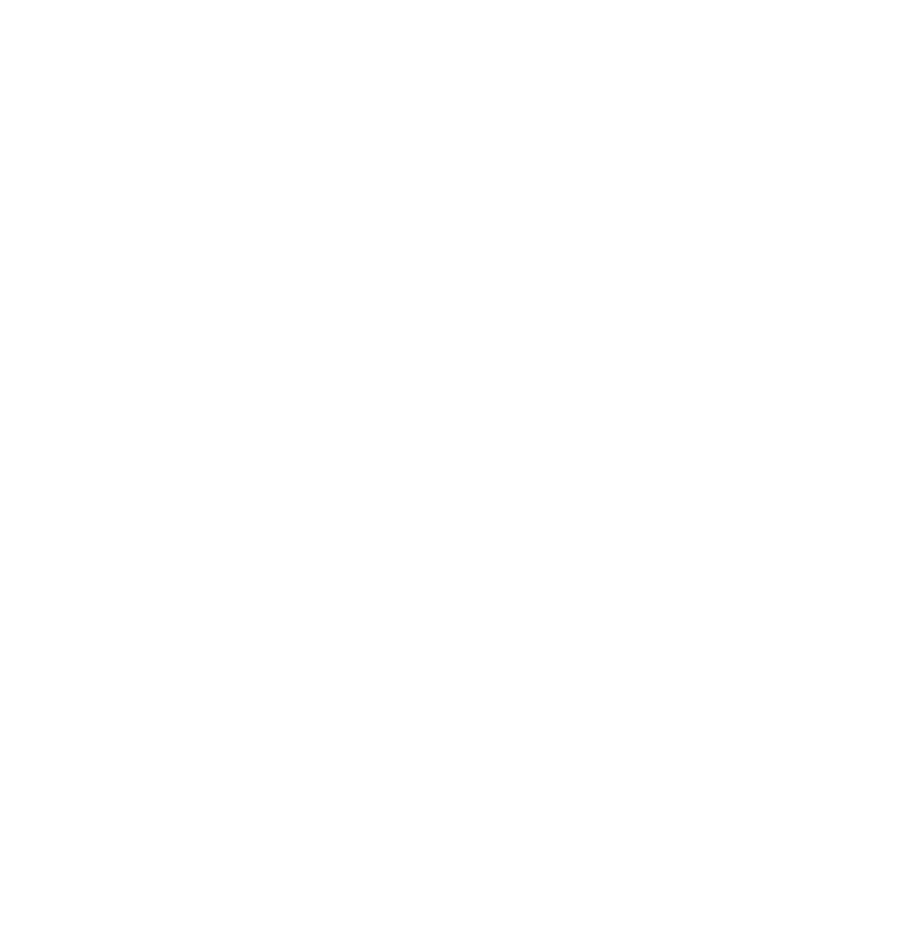
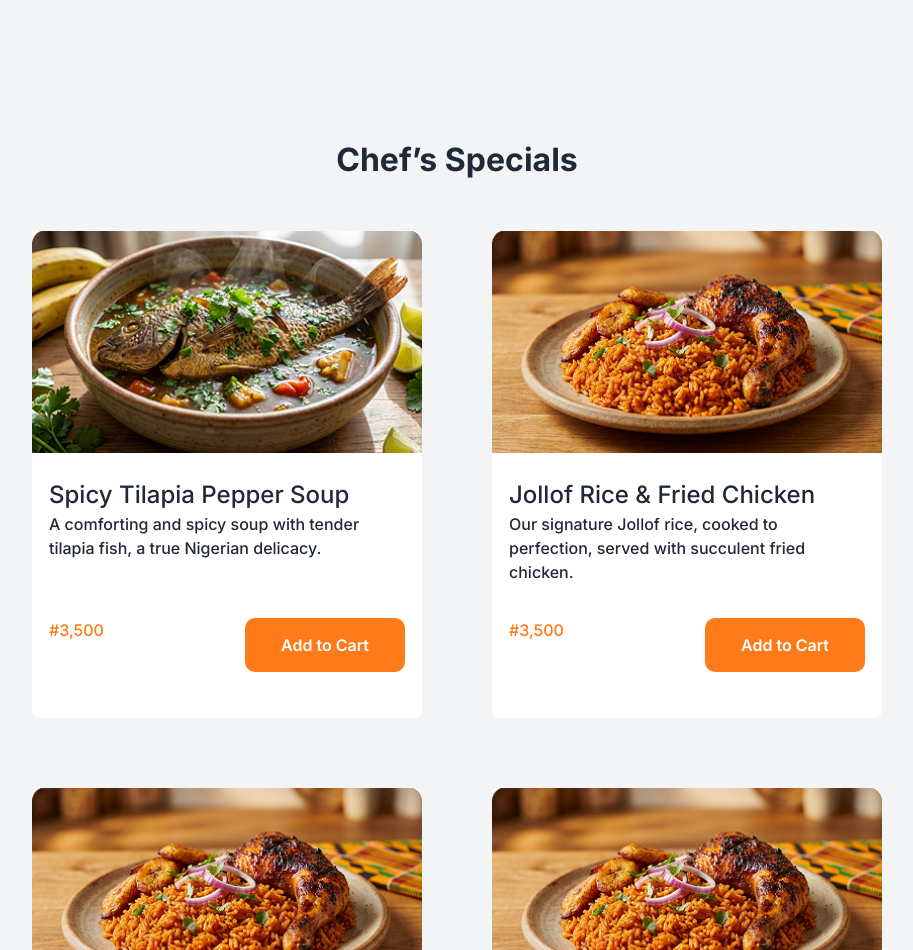
Before and after one commit to Afolabi-bit/chuks-kitchen, a Next.js app: page / in a window 1280 px wide. Shown: the part 2720-3670 px from the top of the page, without its empty margins (183-1096 px from the left). Before the commit the page ends 2720 px from the top, so only its background shows below. Built offline with nearby package versions, Linux system fonts and the light colour scheme; a web font is replaced by a local one.

Commit message:
feat: Implement the main home page for Chuks Kitchen, including header, hero, popular categories, and chef's specials sections.

```diff
--- a/app/page.tsx
+++ b/app/page.tsx
@@ -1,5 +1,6 @@
 import Image from "next/image";
-import { popularCategories } from "../data.js";
+import { chefsSpecials, popularCategories } from "../data.js";
+import Footer from "@/components/Footer";
 
 export default function Home() {
   return (
@@ -64,7 +65,7 @@
       </section>
 
       <section className="py-[139px] px-[55px] ">
-        <h2 className="font-semibold text-center text-[32px] leading-[42px] text-[#1F2937] pb-[50px]">
+        <h2 className="font-bold text-center text-[32px] leading-[42px] text-[#1F2937] pb-[50px]">
           Popular Categories
         </h2>
 
@@ -89,6 +90,70 @@
           ))}
         </div>
       </section>
+
+      <section className="py-[139px] px-[55px] ">
+        <h2 className="font-bold text-center text-[32px] leading-[42px] text-[#1F2937] pb-[50px]">
+          Chef’s Specials
+        </h2>
+
+        <div className="flex flex-wrap gap-[70px] justify-center">
+          {chefsSpecials.map((special, index) => (
+            <div
+              key={index}
+              className="w-[390px] h-[487px] bg-white rounded-[8px] flex flex-col items-center"
+            >
+              <div className="relative w-full h-[222px]">
+                <Image
+                  fill
+                  src={special.img}
+                  alt={special.name}
+                  className="object-cover rounded-[8px_8px_0_0]"
+                />
+              </div>
+              <div className="p-[25px_17px_46px] h-[265px] flex flex-col justify-between">
+                <div>
+                  <h3 className="flex-1  text-[24px] font-medium leading-[34px] text-left text-[#1F2937]">
+                    {special.name}
+                  </h3>
+                  <p className="font-medium text-[16px] leading-[24px] text-[#1F2937]">
+                    {special.desc}
+                  </p>
+                </div>
+
+                <div className="flex justify-between w-full mt-[25px]">
+                  <p className="font-medium text-[16px] leading-[24px] text-[#FF7A18] ">
+                    #3,500
+                  </p>
+                  <button className="w-[160px] h-[54px] bg-[#FF7A18] rounded-[10px] font-semibold text-[16px] leading-[24px] text-white flex justify-center items-center">
+                    Add to Cart
+                  </button>
+                </div>
+              </div>
+            </div>
+          ))}
+        </div>
+      </section>
+
+      <section className="w-full h-[610px] relative ">
+        <div className="w-full h-full absolute top-0 left-0 z-0">
+          <Image src="/beans.png" alt="beans" fill className="object-cover" />
+        </div>
+        <div className="w-full h-full absolute top-0 left-0 z-10 bg-[#000000]/45 py-[164px] pl-[48px] flex flex-col gap-[10px]">
+          <h2 className="font-extrabold text-[48px] text-white leading-[140%] ">
+            Introducing Our New Menu Additions!
+          </h2>
+          <p className="font-semibold text-white text-[24px] leading-[34px] ">
+            Explore exciting new dishes, crafted with the freshest <br />{" "}
+            ingredients and authentic Nigerian flavors. Limited time <br />{" "}
+            offer!
+          </p>
+          <button className="w-[215px] h-[54px] bg-[#FF7A18] rounded-[10px] font-semibold text-[16px] leading-[24px] text-white flex justify-center items-center ">
+            Discover what’s new
+          </button>
+        </div>
+      </section>
+
+      <Footer />
     </main>
   );
 }
--- a/data.js
+++ b/data.js
@@ -24,3 +24,37 @@
     name: "Jollof Delights",
   },
 ];
+
+export const chefsSpecials = [
+  {
+    img: "/pepper-soup.png",
+    name: "Spicy Tilapia Pepper Soup",
+    desc: "A comforting and spicy soup with tender tilapia fish, a true Nigerian delicacy.",
+  },
+  {
+    img: "/jollof.png",
+    name: "Jollof Rice & Fried Chicken",
+    desc: "Our signature Jollof rice, cooked to perfection, served with succulent fried chicken.",
+  },
+  {
+    img: "/jollof.png",
+    name: "Jollof Rice & Fried Chicken",
+    desc: "Our signature Jollof rice, cooked to perfection, served with succulent fried chicken.",
+  },
+  {
+    img: "/jollof.png",
+    name: "Jollof Rice & Smoked Chicken",
+    desc: "Our signature Jollof rice, cooked to perfection, served with succulent smoked chicken.",
+  },
+
+  {
+    img: "/j-and-fried-chicken.png",
+    name: "Jollof Rice & Fried Chicken",
+    desc: "Our signature Jollof rice, cooked to perfection, served with succulent smoked chicken.",
+  },
+  {
+    img: "/p-and-egusi.png",
+    name: "Egusi Soup & Pounded Yam",
+    desc: "Rich and savory Egusi soup with assorted meats, paired with freshly pounded yam.",
+  },
+];
```
Also changed, not shown: public/beans.png (renamed from public/Desktop - 4.png).
